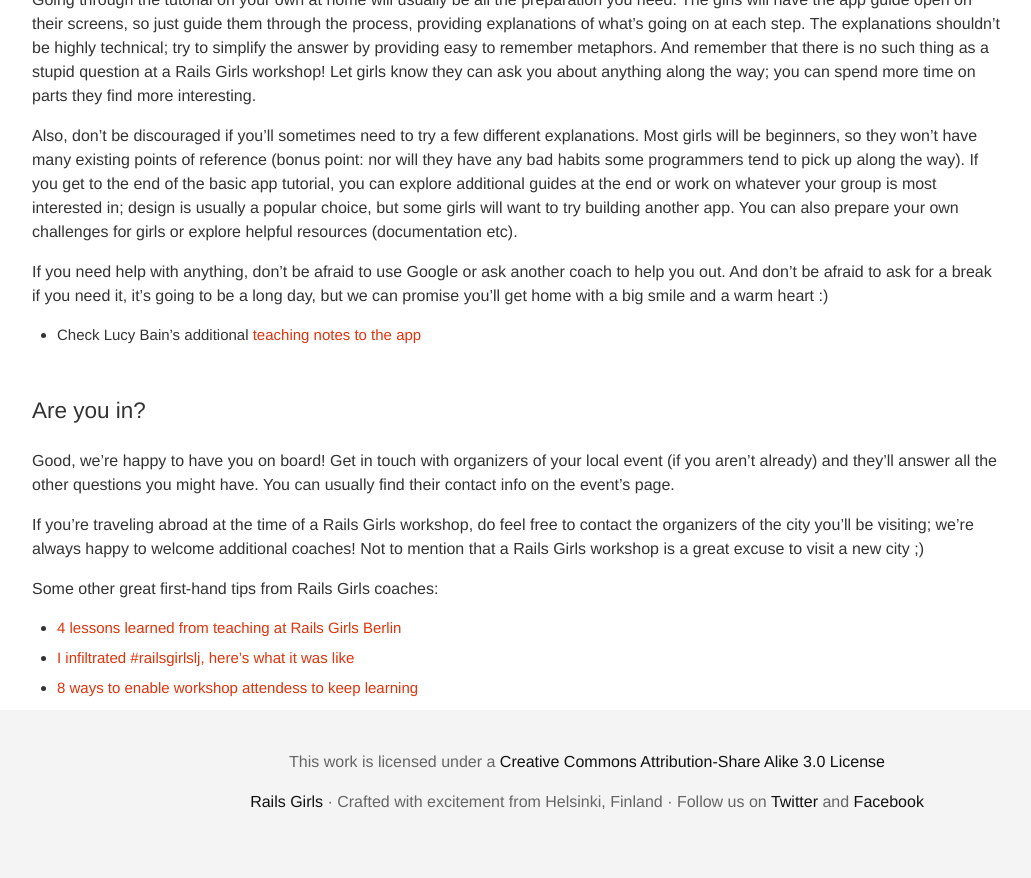
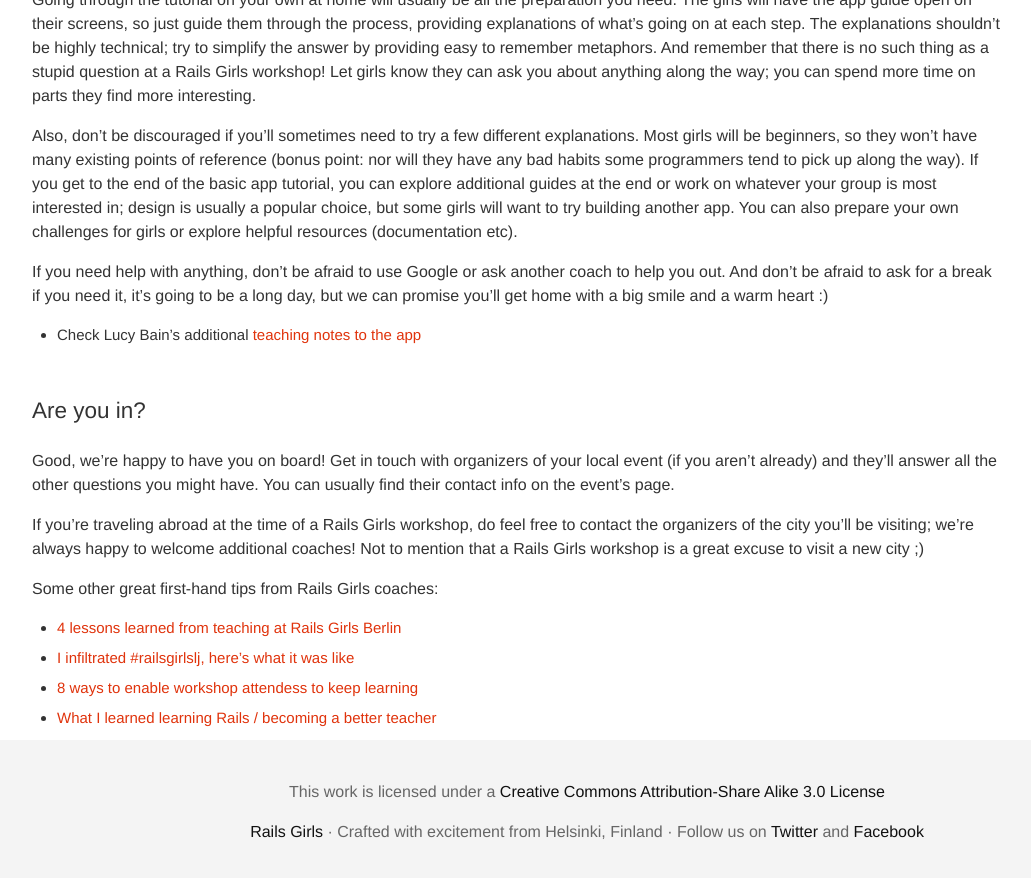
Before and after one commit to railsgirls/guides.railsgirls.com, a Jekyll site: the page built from _posts/2013-03-26-coach.markdown, in a window 1280 px wide and 900 px high, scrolled down 2525 px. Shown: the top 878 px of the window, without its empty margins (53-1084 px from the left). Built offline with Jekyll 4.4.1, drawn with Linux system fonts in a browser that asks for light colours; nearby versions of some CDN libraries; Markdown is read by kramdown in place of the engine named in the settings.

Commit message:
adding my 'What I learned learning Rails / becoming a better teacher' post the resources

```diff
--- a/_posts/2013-03-26-coach.markdown
+++ b/_posts/2013-03-26-coach.markdown
@@ -85,6 +85,7 @@
 - [4 lessons learned from teaching at Rails Girls Berlin](http://pragtob.wordpress.com/2012/08/14/4-lessons-learned-from-teaching-at-rails-girls-berlin/)
 - [I infiltrated #railsgirlslj, here’s what it was like](http://swizec.com/blog/i-infiltrated-railsgirlsj-heres-what-it-was-like/swizec/5717)
 - [8 ways to enable workshop attendess to keep learning](http://pragtob.wordpress.com/2013/06/14/8-ways-to-enable-workshop-attendess-to-keep-learning/)
+- [What I learned learning Rails / becoming a better teacher](http://floordrees.tumblr.com/post/58784746482/what-i-learned-learning-rails-becoming-a-better)
 
 [app]: http://guides.railsgirls.com/app
 [install]: http://guides.railsgirls.com/install/
```
